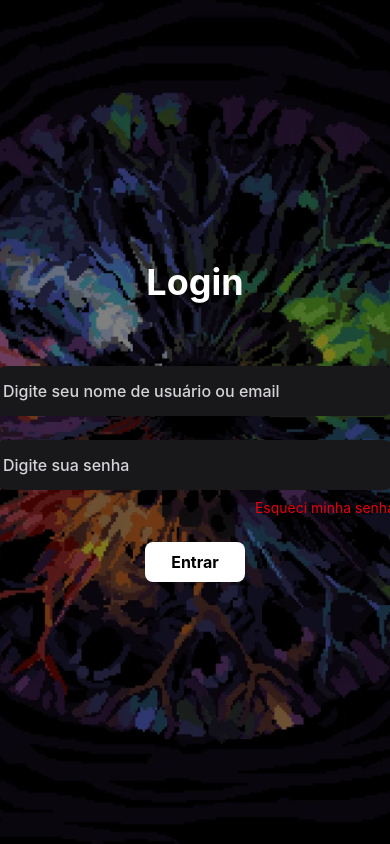
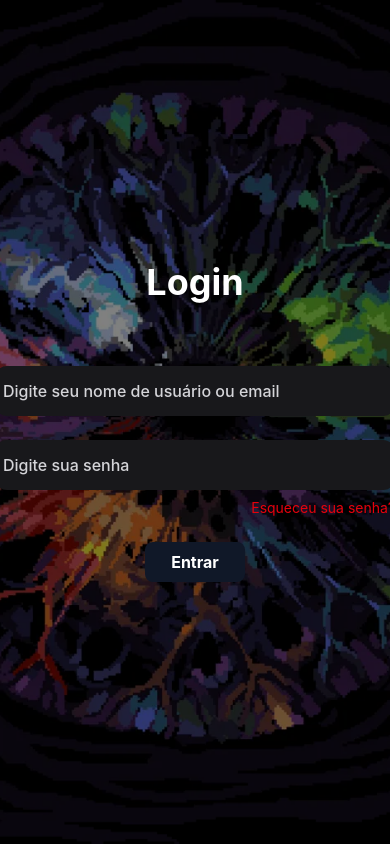
Before and after one commit to SLuann/SiteR, a Next.js app: page /Login in a window 390 px wide. Built offline with nearby package versions, Linux system fonts and the light colour scheme.

Commit message:
fix: Responsividade corrigida (partes)

```diff
--- a/app/(auth)/Login/page.jsx
+++ b/app/(auth)/Login/page.jsx
@@ -13,10 +13,10 @@ export default function Login() {
           <input type="password" placeholder="Digite sua senha"
             className="w-full h-[50px] font-medium bg-zinc-900 rounded-xl px-2 text-white placeholder-zinc-300 focus:border-red-600 focus:ring-1 focus:ring-red-600 transition-all" />
           <div className="flex justify-end mt-2">
-            <a className="text-red-600 text-sm hover:underline">Esqueci minha senha </a>
+            <Link href="" className="text-red-600 text-sm hover:underline">Esqueceu sua senha?</Link>
           </div>
         </div>
-        <a href="/Login" className="bg-white hover:bg-red-700 flex w-[100px] h-[40px] font-bold rounded-lg items-center justify-center">Entrar</a>
+        <Link href="/Login" className="bg-gray-900 text-white hover:bg-red-700 flex w-[100px] h-[40px] font-bold rounded-lg items-center justify-center">Entrar</Link>
 
       </div>
     </main>
--- a/app/(auth)/Registro/page.jsx
+++ b/app/(auth)/Registro/page.jsx
@@ -10,8 +10,8 @@ export default function Registro() {
         <h1 className="text-4xl text-white font-bold pb-10">Crie sua conta</h1>
         <input type="text" placeholder="Digite seu nome de usuário" className="w-[400px] h-[50px] font-medium bg-zinc-900 rounded-xl px-2 text-white placeholder-zinc-300 focus:border-red-600 focus:ring-1 focus:ring-red-600 transition-all" />
         <input type="text" placeholder="Digite seu email" className="w-[400px] h-[50px] font-medium bg-zinc-900 rounded-xl px-2 text-white placeholder-zinc-300 focus:border-red-600 focus:ring-1 focus:ring-red-600 transition-all" />
-        <input type="text" placeholder="Digite sua senha" className="w-[400px] h-[50px] font-medium bg-zinc-900 rounded-xl px-2 text-white placeholder-zinc-300 focus:border-red-600 focus:ring-1 focus:ring-red-600 transition-all" />
-        <Link href="/Registro" className="bg-white hover:bg-red-700 flex w-[100px] h-[40px] font-bold rounded-lg items-center justify-center">
+        <input type="password" placeholder="Digite sua senha" className="w-[400px] h-[50px] font-medium bg-zinc-900 rounded-xl px-2 text-white placeholder-zinc-300 focus:border-red-600 focus:ring-1 focus:ring-red-600 transition-all" />
+        <Link href="/Registro" className="bg-gray-900 text-white hover:bg-red-700 flex w-[100px] h-[40px] font-bold rounded-lg items-center justify-center">
           Cadastre-se
         </Link>
         <Link href="/Login" className="text-sm text-white font-medium hover:text-red-600 hover:underline">Já possuo uma conta</Link>
```
